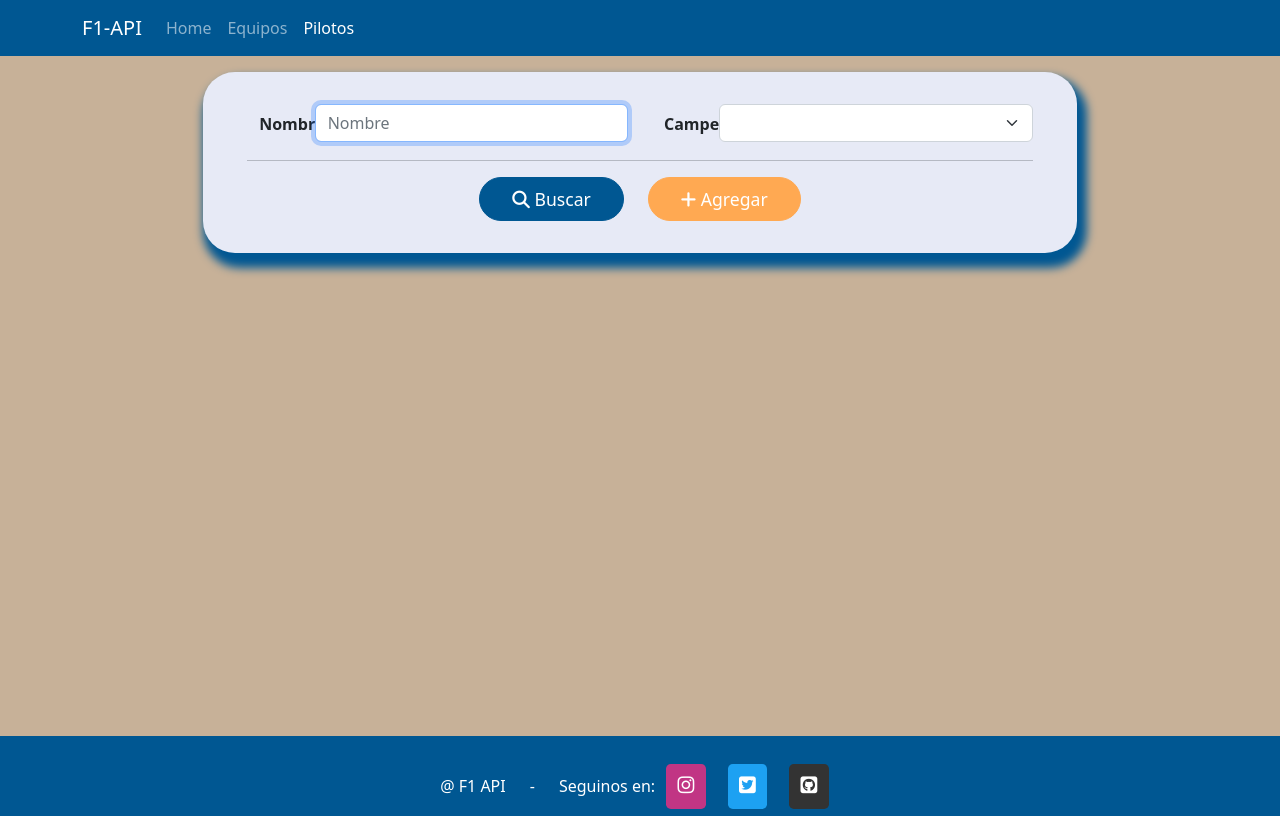
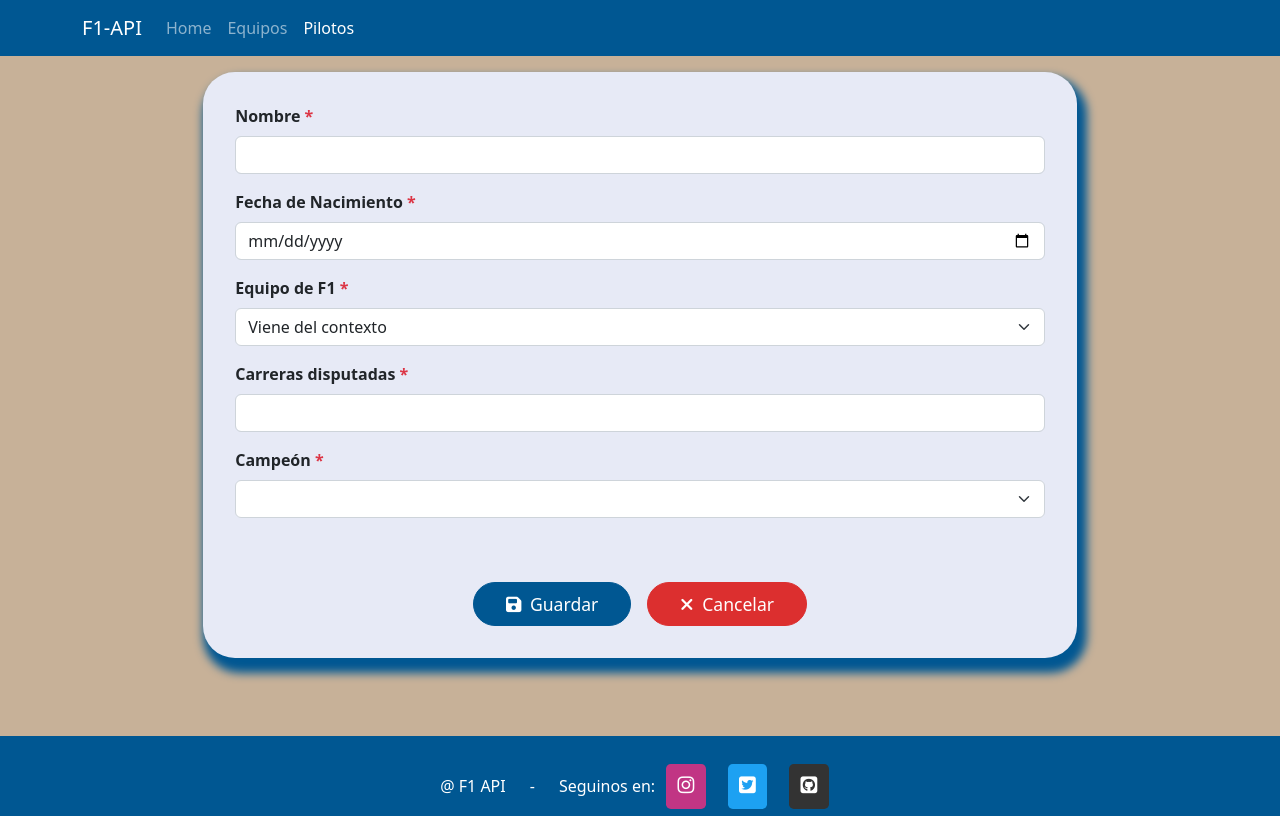
Before and after one commit to stefifm/tpi-p1utn-personal, a React (Vite) app in the folder client/: page /pilotos in a window 1280 px wide. Built offline with nearby package versions, Linux system fonts and the light colour scheme; no server answers.

Commit message:
Start with Pilotos form

```diff
--- a/client/package.json
+++ b/client/package.json
@@ -21,6 +21,7 @@
     "react": "^18.2.0",
     "react-bootstrap": "^2.7.4",
     "react-dom": "^18.2.0",
+    "react-hook-form": "^7.44.2",
     "react-router-dom": "^6.11.2"
   },
   "devDependencies": {
--- a/client/src/App.css
+++ b/client/src/App.css
@@ -103,3 +103,51 @@ label {
   font-weight: 700;
 
 }
+
+.form-registro {
+  background: #e7eaf6;
+  border-radius: 2rem;
+  box-shadow: 5px 10px 10px 5px #005792;
+  padding: 2rem;
+  width: 70%;
+  margin: 0 auto;
+}
+
+.btn-save {
+  background: #005792;
+  border: 1px solid #005792;
+  border-radius: 2rem;
+  color: #ffffff;
+  padding: 0.5rem 2rem;
+  font-size: 1.1rem;
+  transition: all 0.3s ease-in-out;
+}
+
+.btn-save:hover {
+  background: #ffffff;
+  color: #005792;
+}
+
+.btn-cancel {
+  background: #dc2f2f;
+  border: 1px solid #dc2f2f;
+  border-radius: 2rem;
+  color: #ffffff;
+  padding: 0.5rem 2rem;
+  font-size: 1.1rem;
+  transition: all 0.3s ease-in-out;
+}
+
+.btn-cancel:hover {
+  background: #ffffff;
+  color: #dc2f2f;
+  border: 1px solid #dc2f2f;
+}
+
+.botones-form {
+  display: flex;
+  justify-content: center;
+  align-items: center;
+  gap: 1rem;
+  padding-top: 3rem;
+}
--- a/client/src/Pages/Home.jsx
+++ b/client/src/Pages/Home.jsx
@@ -4,7 +4,9 @@ import { Link } from 'react-router-dom'
 function Home() {
   return (
     <section className='mt-4 p-5 home-card'>
-      <h1>F1 API</h1>
+      <h1>
+        <i className='fa fa-flag-checkered'></i> F1 API
+      </h1>
       <p>Este ejemplo está desarrollado con las siguientes tecnologías:</p>
       <p>
         Backend: NodeJS, Express, WebApiRest, Swagger, Sequelize, Sqlite, multiples capas en
--- a/client/src/Pages/PilotosPages.jsx
+++ b/client/src/Pages/PilotosPages.jsx
@@ -3,14 +3,16 @@ import { F1Context } from '../Context/Context'
 
 import PilotosBuscar from '../components/Pilotos/PilotosBuscar'
 import PilotosListados from '../components/Pilotos/PilotosListados'
+import PilotosForm from '../components/Pilotos/PilotosForm'
 
 function PilotosPages() {
   const { TituloAccionABMC, AccionABMC, pilotos } = useContext(F1Context)
 
   return (
     <>
-      {AccionABMC === 'L' && <PilotosBuscar />}
-      {AccionABMC === 'L' && pilotos?.length > 0 && <PilotosListados />}
+      {/* {AccionABMC === 'L' && <PilotosBuscar />}
+      {AccionABMC === 'L' && pilotos?.length > 0 && <PilotosListados />} */}
+      <PilotosForm />
     </>
   )
 }
--- a/client/src/components/Pilotos/PilotosForm.jsx
+++ b/client/src/components/Pilotos/PilotosForm.jsx
@@ -0,0 +1,76 @@
+import React from 'react'
+import Form from 'react-bootstrap/esm/Form'
+import Button from 'react-bootstrap/esm/Button'
+
+const PilotosForm = () => {
+  return (
+    <Form className='form-registro'>
+      {/* Campo Nombre de Piloto */}
+      <Form.Group className='mb-3'>
+        <Form.Label>
+          Nombre <span className='text-danger'>*</span>{' '}
+        </Form.Label>
+        <Form.Control
+          type='text'
+          name='NombrePiloto'
+        />
+      </Form.Group>
+
+      {/* Campo FechaNacimiento */}
+      <Form.Group className='mb-3'>
+        <Form.Label>
+          Fecha de Nacimiento <span className='text-danger'>*</span>
+        </Form.Label>
+        <Form.Control
+          type='date'
+          name='FechaNacimiento'
+        />
+      </Form.Group>
+
+      {/* Campo Id Equipo de F1 */}
+      <Form.Group className='mb-3'>
+        <Form.Label>
+          Equipo de F1 <span className='text-danger'>*</span>
+        </Form.Label>
+        <Form.Select name='IdEquipoF1'>
+          <option value='1'>Viene del contexto</option>
+        </Form.Select>
+      </Form.Group>
+
+      {/* Campo cantidad de carreras */}
+      <Form.Group className='mb-3'>
+        <Form.Label>
+          Carreras disputadas <span className='text-danger'>*</span>
+        </Form.Label>
+        <Form.Control
+          type='number'
+          name='CantidadCarreras'
+        />
+      </Form.Group>
+
+      {/* Campo Campeon */}
+      <Form.Group className='mb-3'>
+        <Form.Label>
+          Campeón <span className='text-danger'>*</span>
+        </Form.Label>
+        <Form.Select name='Campeon'>
+          <option value=''></option>
+          <option value={true}>SI</option>
+          <option value={false}>NO</option>
+        </Form.Select>
+      </Form.Group>
+
+      {/* Botones */}
+      <div className='botones-form'>
+        <Button className='btn-save'>
+          <i className='fa fa-save pe-1'></i> Guardar
+        </Button>
+        <Button className='btn-cancel'>
+          <i className='fa fa-times pe-1'></i> Cancelar
+        </Button>
+      </div>
+    </Form>
+  )
+}
+
+export default PilotosForm
```
Also changed, not shown: 1 other file (tests, documents, lock files or other folders).
